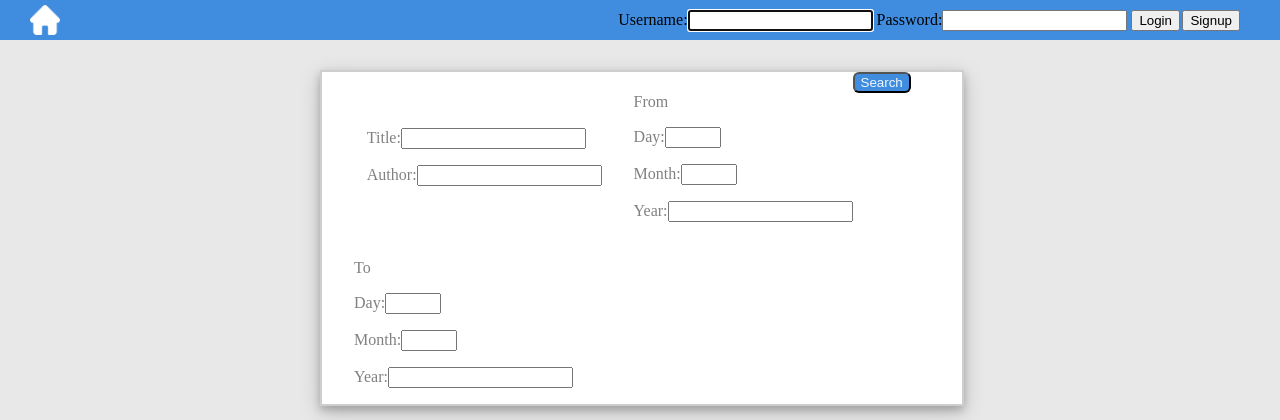
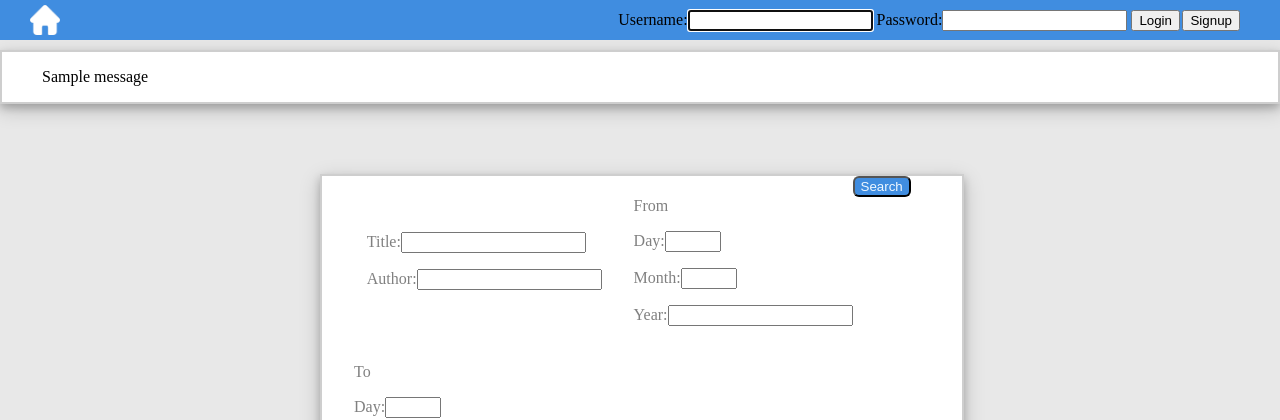
Before and after one commit to Yonggiee/Django-Blog, a Django app: page / in a window 1280 px wide. Shown: the top 420 px of the page. Run offline with Django 3.2, Linux system fonts and the light colour scheme; tables that the repository leaves empty hold one stand-in row (values such as "Sample post"); one stand-in notice (Sample message) is shown; parts of the project's set-up code (start-up, migrations or seed data) failed here and were passed over.

Commit message:
add error message to login

```diff
--- a/project/blog/static/styles.css
+++ b/project/blog/static/styles.css
@@ -40,6 +40,15 @@
     right: 110px;
     margin-top: 10px;
     position: absolute;
+}
+
+#base-messages{
+    margin-top: 50px;
+    border-style: solid;
+    border-width: 2px;
+    border-color: rgb(206, 206, 206);
+    box-shadow: 0 4px 8px 0 rgba(0, 0, 0, 0.2), 0 6px 20px 0 rgba(0, 0, 0, 0.19);
+    background-color: white;
 }
 
 /* Common */
--- a/project/blog/templates/base_layout.html
+++ b/project/blog/templates/base_layout.html
@@ -40,6 +40,16 @@
         {% endif %}
     </div>
 
+    {% if messages %}
+        <div id="base-messages">
+            <ul>
+                {% for message in messages %}
+                    {{ message }}
+                {% endfor %}
+            </ul>
+        </div>
+    {% endif %}
+
     {% block content %}
     {% endblock %}
 </body>
--- a/project/blog/views/commons.py
+++ b/project/blog/views/commons.py
@@ -1,3 +1,4 @@
+from django.contrib import messages
 from django.contrib.auth import authenticate, login
 from django.contrib.auth.forms import AuthenticationForm
 
@@ -9,3 +10,5 @@ def handle_login(request):
     form = AuthenticationForm(data=request.POST)
     if form.is_valid():
         login(request, form.get_user())
+    else:
+        messages.error(request, "Please check you entered the correct username and password")
--- a/project/blog/views/post.py
+++ b/project/blog/views/post.py
@@ -1,5 +1,4 @@
 from django.contrib import messages
-
 from django.contrib.auth import authenticate, logout
 from django.contrib.auth.mixins import LoginRequiredMixin, UserPassesTestMixin
 from django.core.exceptions import ValidationError
```
